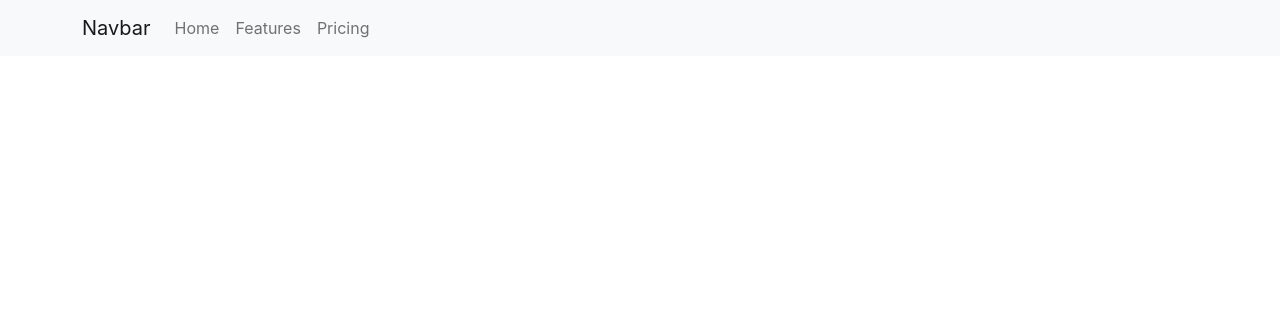
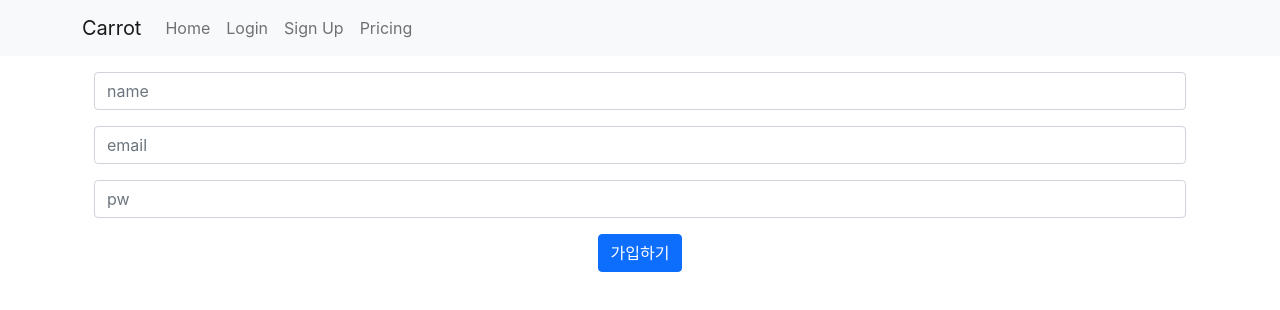
Before and after one commit to ekankr2/ReactShop, a React (Create React App) app in the folder carrot-react/: page /signUp in a window 1280 px wide. Shown: the top 310 px of the page. Built offline with nearby package versions, Linux system fonts and the light colour scheme; no server answers.

Commit message:
firebase set doesn't work

```diff
--- a/carrot-react/src/App.js
+++ b/carrot-react/src/App.js
@@ -1,5 +1,6 @@
 import './App.css';
 import { Link, Route, Switch } from 'react-router-dom'
+import SignUp from "./SignUp";
 
 import firebase from "firebase/compat";
 import 'firebase/firestore'
@@ -8,18 +9,12 @@ import 'firebase/auth'
 import { useAuthState } from "react-firebase-hooks/auth";
 import { useCollectionData } from "react-firebase-hooks/firestore";
 import {Container, Nav, Navbar} from "react-bootstrap";
+import {useState} from "react";
+import {auth, db} from "./index";
 
-firebase.initializeApp({
-    apiKey: process.env.REACT_APP_API_KEY,
-    authDomain: process.env.REACT_APP_AUTH_DOMAIN,
-    projectId: process.env.react_app_project_id,
-    storageBucket: process.env.react_app_storage_bucket,
-    messagingSenderId: process.env.react_app_messagin_id,
-    appId: process.env.REACT_APP_APP_ID
-})
 
-const auth = firebase.auth()
-const db = firebase.firestore()
+
+
 
 function App() {
 
@@ -31,10 +26,11 @@ function App() {
       <header>
           <Navbar bg="light" variant="light">
               <Container>
-                  <Navbar.Brand href="#home">Navbar</Navbar.Brand>
+                  <Navbar.Brand as={Link} to='/'>Carrot</Navbar.Brand>
                   <Nav className="me-auto">
                       <Nav.Link as={Link} to='/'>Home</Nav.Link>
-                      <Nav.Link as={Link} to='/detail'>Features</Nav.Link>
+                      <Nav.Link as={Link} to='/login'>Login</Nav.Link>
+                      <Nav.Link as={Link} to='/signUp'>Sign Up</Nav.Link>
                       <Nav.Link href="#pricing">Pricing</Nav.Link>
                   </Nav>
               </Container>
@@ -47,6 +43,11 @@ function App() {
             </Route>
             <Route path="/login">
                 {user ? <SignOut/> : <SignIn/>}
+            </Route>
+            <Route path="/signUp">
+                <Container>
+                    <SignUp db={db} auth={auth}/>
+                </Container>
             </Route>
         </Switch>
 
@@ -70,4 +71,5 @@ function SignOut(){
     )
 }
 
+
 export default App;
--- /dev/null
+++ b/carrot-react/src/SignUp.js
@@ -0,0 +1,77 @@
+import {useRef, useState} from "react";
+import {auth, db} from "./index";
+
+function SignUp(){
+
+    const [name, setName] = useState('')
+    const [email, setEmail] = useState('')
+    const [password, setPassword] = useState('')
+
+    const nameRef = useRef()
+    const emailRef = useRef()
+    const passwordRef = useRef()
+
+    const register = ()=>{
+        let name = nameRef.current.value
+        let email = emailRef.current.value
+        let password = passwordRef.current.value
+
+        let userData = {
+            name : 'hello',
+            email : 'joe',
+        }
+
+        db.collection('user').doc('hi').set(userData).then((res)=>{
+            console.log('res: ' + res)
+        }).catch((err)=>{
+            console.log(err)
+        })
+
+        auth.createUserWithEmailAndPassword(email, password).then((res)=>{
+            console.log(res.user.uid)
+
+            let userData = {
+                name : 'hello',
+                email : 'joe',
+            }
+
+            db.collection('user').doc('hi').set(userData).then((res)=>{
+                console.log('res: ' + res)
+            }).catch((err)=>{
+                console.log(err)
+            })
+
+
+            console.log(res.user)
+            res.user.updateProfile( {displayName : name})
+        })
+    }
+
+    const sendMessage = async(e) =>{
+        e.preventDefault()
+
+
+        await db.collection('user').add({
+            text: 'hello',
+            name: 'john'
+        })
+
+    }
+
+    return (
+        <div className="container mt-3">
+            <div className="mb-3">
+                <input type="text" className="form-control" placeholder="name" ref={nameRef}/>
+            </div>
+            <div className="mb-3">
+                <input type="email" className="form-control" placeholder="email" ref={emailRef}/>
+            </div>
+            <div className="mb-3">
+                <input type="password" className="form-control" placeholder="pw" ref={passwordRef}/>
+            </div>
+            <button type="submit" className="btn btn-primary" id="register" onClick={sendMessage}>가입하기</button>
+        </div>
+    )
+}
+
+export default SignUp
--- a/carrot-react/src/index.js
+++ b/carrot-react/src/index.js
@@ -5,6 +5,19 @@ import App from './App';
 import reportWebVitals from './reportWebVitals';
 
 import { BrowserRouter } from 'react-router-dom'
+import firebase from "firebase/compat";
+
+firebase.initializeApp({
+    apiKey: process.env.REACT_APP_API_KEY,
+    authDomain: process.env.REACT_APP_AUTH_DOMAIN,
+    projectId: process.env.react_app_project_id,
+    storageBucket: process.env.react_app_storage_bucket,
+    messagingSenderId: process.env.react_app_messagin_id,
+    appId: process.env.REACT_APP_APP_ID
+})
+
+export const auth = firebase.auth()
+export const db = firebase.firestore()
 
 ReactDOM.render(
   <React.StrictMode>
```
